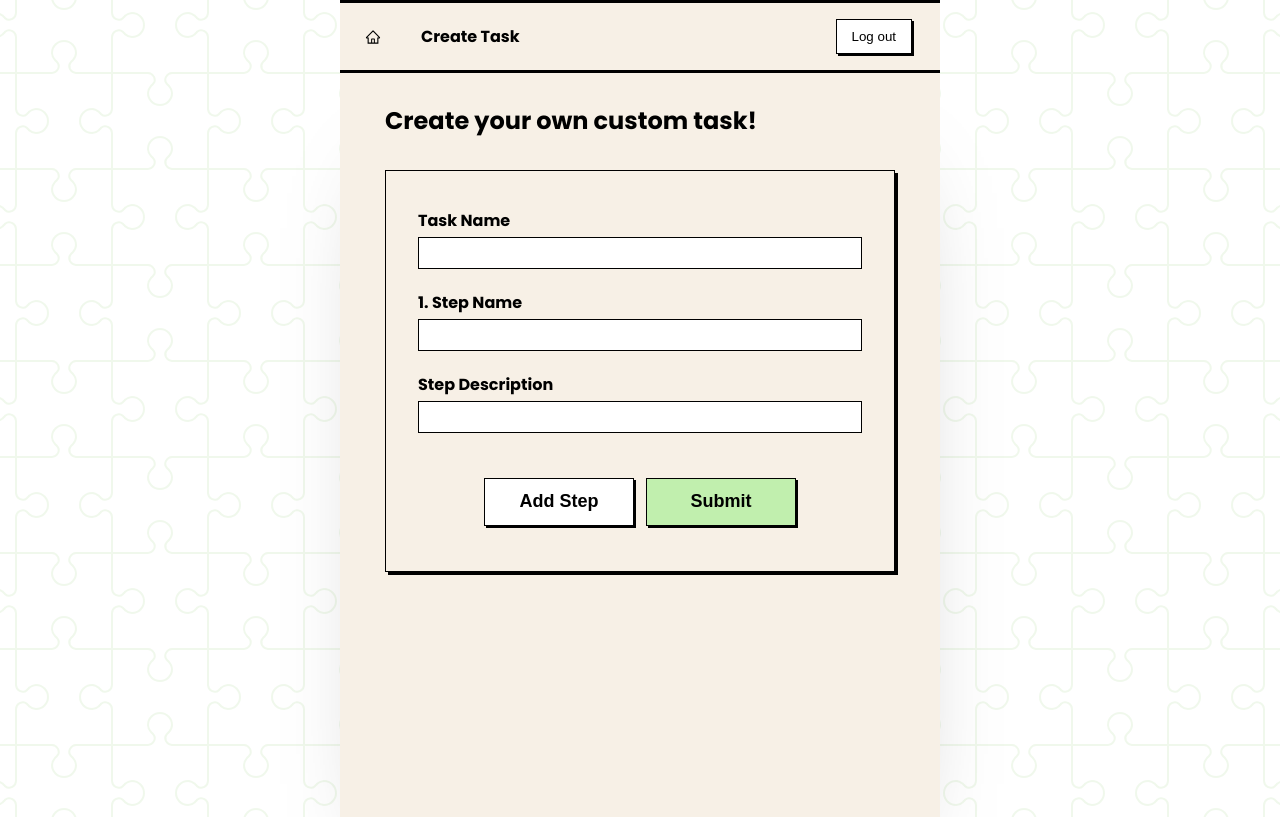
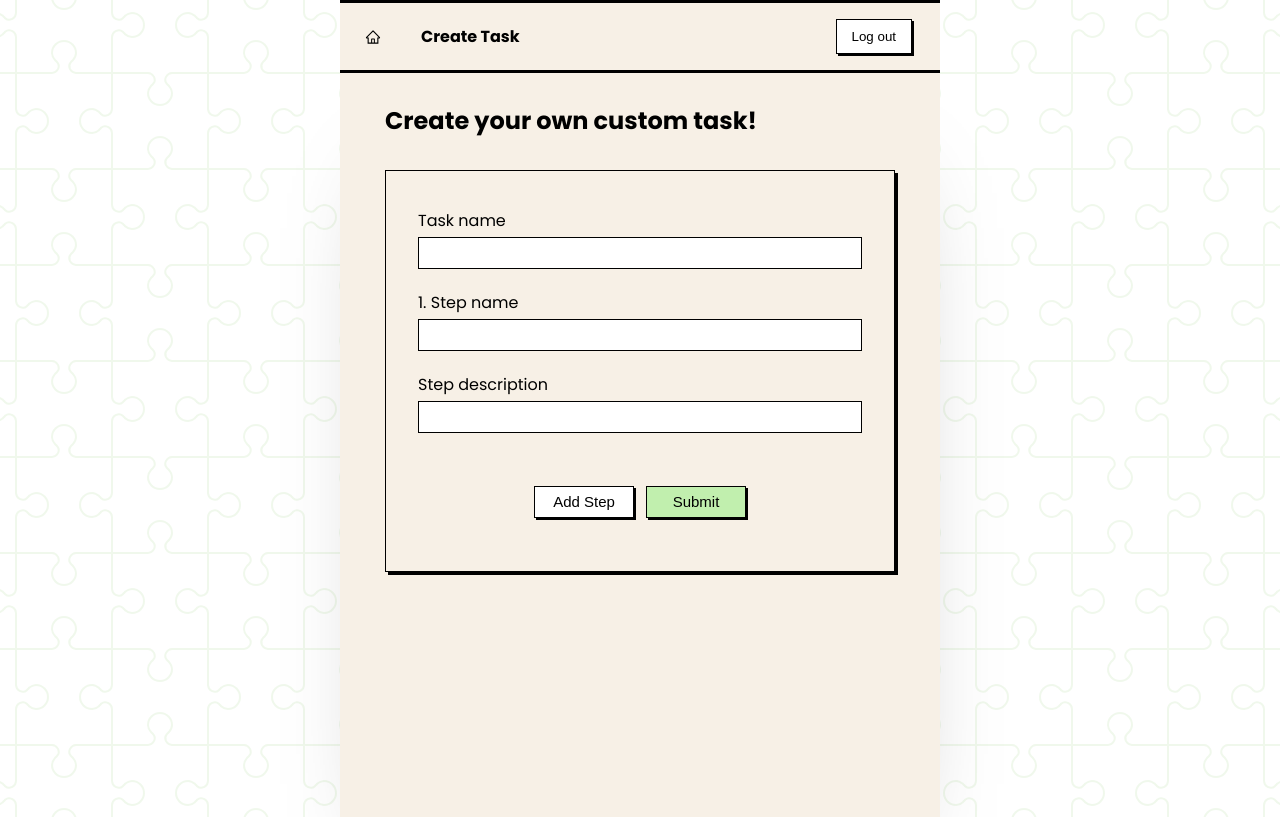
Before and after one commit to samo-13/helper-buddy, a React (Create React App) app in the folder client/: page /create in a window 1280 px wide. Built offline with nearby package versions, Linux system fonts and the light colour scheme; no server answers.

Commit message:
Link create task form to in-progress task list

```diff
--- a/client/src/components/ActiveTasks.jsx
+++ b/client/src/components/ActiveTasks.jsx
@@ -8,8 +8,6 @@ const ActiveTasks = () => {
   } = useApplicationData();
 
   let activeTasks = state.tasks
-  // console.log('ActiveTasks state:', state);
-  // console.log('ActiveTasks', activeTasks);
 
   return (
   <div>
--- a/client/src/components/CreateForm.jsx
+++ b/client/src/components/CreateForm.jsx
@@ -1,49 +1,38 @@
 import React, { useState } from 'react';
 import useApplicationData from '../hooks/useApplicationData';
-
+import { useNavigate, Link } from "react-router-dom";
 // --------------------------------------------------------------------------------------------------
 // Stylesheets
-import './CreateForm.scss';
 import './Button.scss';
-// import '../pages/Create.scss';
+import '../pages/Create.scss';
 // --------------------------------------------------------------------------------------------------
 
 const Form = () => {
   // --------------------------------------------------------------------------------------------------
-
+  // Help link the form submit button to the in-progress tasks view OR the task itself
+  const navigate = useNavigate();
+  // --------------------------------------------------------------------------------------------------
   const { state, createTask } = useApplicationData();
-
   // --------------------------------------------------------------------------------------------------
-
   const [taskState, setTaskState] = useState({
     name: '',
   });
-
   // --------------------------------------------------------------------------------------------------
-
   const blankStep = { name: '', description: '' };
-
   // --------------------------------------------------------------------------------------------------
-
   const [stepState, setStepState] = useState([{ ...blankStep }]);
-
   // --------------------------------------------------------------------------------------------------
-
   const addStep = () => {
     // sets the state with ... of the previous state’s steps array, and a new blankStep object is added on the end
     setStepState([...stepState, { ...blankStep }]);
   };
-
   // --------------------------------------------------------------------------------------------------
-
   const handleTaskChange = event =>
     setTaskState({
       ...taskState,
       [event.target.name]: [event.target.value],
     });
-
   // --------------------------------------------------------------------------------------------------
-
   const handleStepChange = event => {
     const updatedSteps = [...stepState]; // clone our stepState to keep renders pure
     // with the step + property, set the value with event.target.value
@@ -51,9 +40,7 @@ const Form = () => {
       event.target.value; // use the index data attribute to locate the index of the set of step inputs -- then use className to see if it's the name or description that was changed
     setStepState(updatedSteps); // update state with the updated array of steps
   };
-
   // --------------------------------------------------------------------------------------------------
-
   const handleSubmit = event => {
     event.preventDefault();
 
@@ -64,12 +51,13 @@ const Form = () => {
     setStepState([{ ...blankStep }]);
 
     createTask(taskState.name, stepState);
+    navigate(`/`) // navigates us back to the home view to see our task has been created
   };
 
   return (
     <form onSubmit={handleSubmit}>
       <div className="top-create-form">
-      <label htmlFor='task'>Task Name</label>
+      <label htmlFor='task'>Task name</label>
       <input
         type='text'
         name='name'
@@ -84,7 +72,7 @@ const Form = () => {
         return (
 
           <div className="top-create-form" key={`step-${index}`}>
-            <label htmlFor={stepNameId}>{`${index + 1}. Step Name`}</label>
+            <label htmlFor={stepNameId}>{`${index + 1}. Step name`}</label>
             <input
               type='text'
               name={stepNameId}
@@ -94,7 +82,7 @@ const Form = () => {
               value={stepState[index].name}
               onChange={handleStepChange}
             />
-            <label htmlFor={descriptionId}>Step Description</label>
+            <label htmlFor={descriptionId}>Step description</label>
             <input
               type='text'
               name={descriptionId}
--- a/client/src/pages/Create.scss
+++ b/client/src/pages/Create.scss
@@ -23,7 +23,6 @@ input {
 // }
 
 label {
-  font-weight: bolder;
   margin-top: 5px;
 }
 
@@ -46,12 +45,11 @@ label {
 }
 
 .createTaskButton {
-  font-weight: bolder;
   border: 1px #000000 solid;
-  height: 3rem;
-  width: 150px;
+  height: 2rem;
+  width: 100px;
   box-shadow: 2px 2px;
-  font-size: 18px;
+  font-size: 15px;
   margin-left: 6px;
   margin-right: 6px;
   margin-top: 1rem;
```
Also changed, not shown: client/src/components/CreateForm.scss (deleted, +0 -85 lines).
